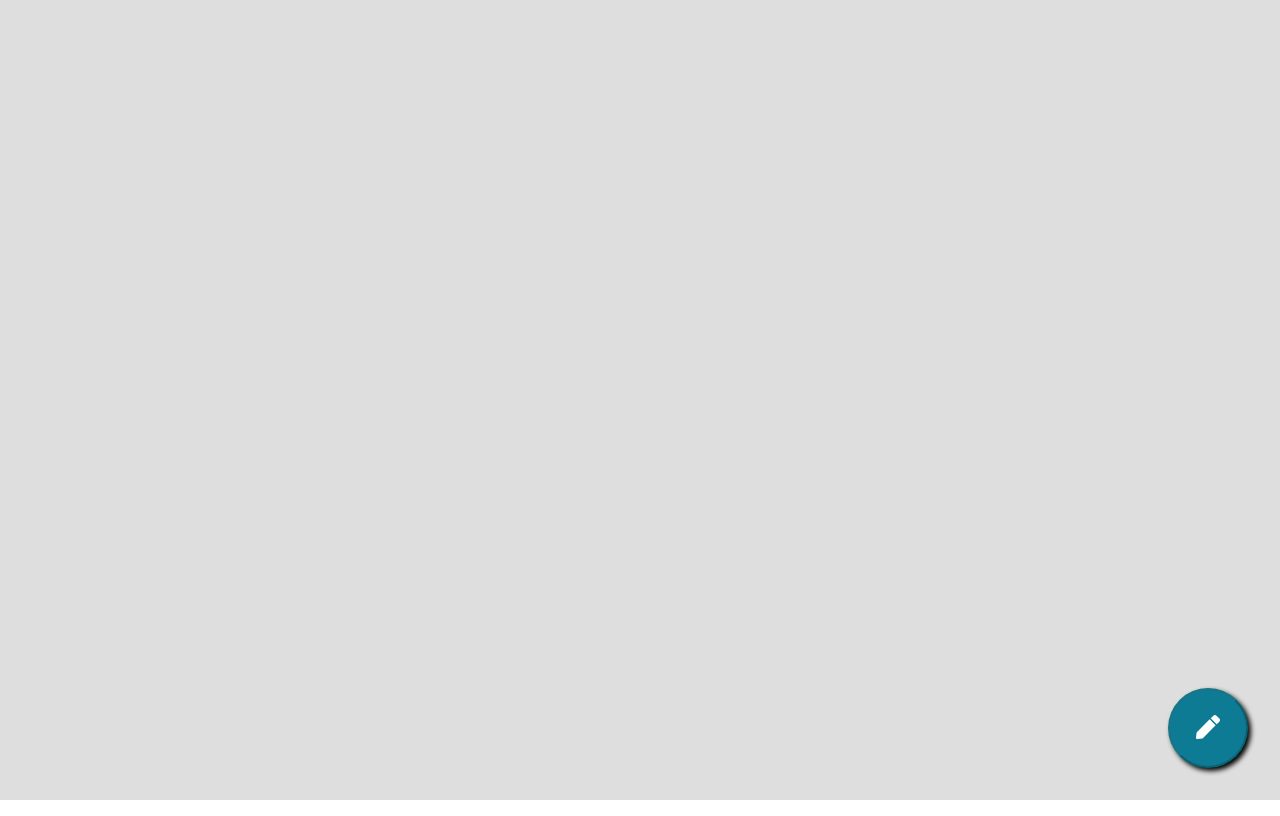
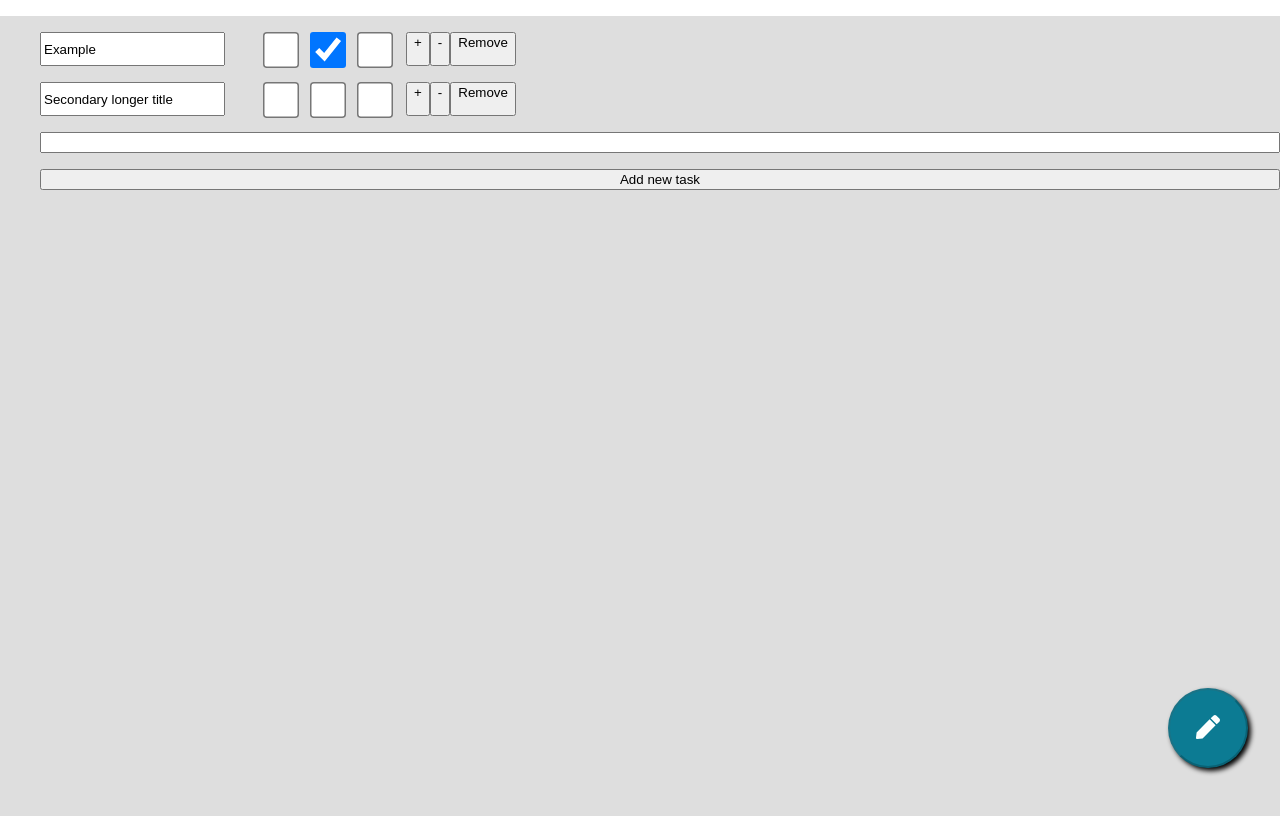
Before and after one commit to AuroraLS3/Good-Morning-dashboard, a React (Create React App) app in the folder application/: page / in a window 1280 px wide. Both pictures are taken after a click on the button 1208 px from the left and 728 px from the top of the page. Built offline with nearby package versions, Linux system fonts and the light colour scheme.

Commit message:
Added a checkbox feature

```diff
--- a/application/src/App.js
+++ b/application/src/App.js
@@ -1,13 +1,11 @@
 import "./App.css";
 import "./components/Dashboard.js";
 import Dashboard from "./components/Dashboard.js";
-import EditButton from "./components/EditButton.js";
 
 function App() {
     return (
         <div>
-            <Dashboard></Dashboard>
-            <EditButton />
+            <Dashboard />
         </div>
     );
 }
--- /dev/null
+++ b/application/src/components/Checkboxes.css
@@ -0,0 +1,40 @@
+.checkbox-column {
+    display: flex;
+    flex-direction: column;
+    padding-top: 1rem;
+}
+
+.checkbox-column > * {
+    margin-bottom: 1rem;
+}
+
+.checkbox-column label {
+    margin-right: -1rem;
+    font-size: 1.5rem;
+}
+
+.checkbox-row {
+    display: flex;
+    flex-direction: row;
+}
+
+.checkbox-row > * {
+    display: flex;
+    flex-direction: row;
+}
+
+.checkbox-row li::marker {
+    display: none;
+    color: transparent;
+}
+
+.checkbox {
+    padding-top: 0.2rem;
+    padding-right: 1rem;
+}
+
+.checkbox input {
+    transform: scale(1.5);
+    height: 1.5rem;
+    width: 1.5rem;
+}
--- /dev/null
+++ b/application/src/components/Checkboxes.js
@@ -0,0 +1,122 @@
+import "./Checkboxes.css";
+import React from "react";
+
+class Checkbox extends React.Component {
+    constructor(props) {
+        super(props);
+    }
+
+    render() {
+        return (
+            <li id={"checkbox-" + this.props.id} className="checkbox">
+                <input
+                    type="checkbox"
+                    checked={this.props.checked}
+                    onClick={this.props.toggleCheckbox}
+                ></input>
+            </li>
+        );
+    }
+}
+
+class CheckboxContainer extends React.Component {
+    constructor(props) {
+        super(props);
+    }
+
+    render() {
+        return (
+            <li id={"checkbox-row-" + this.props.id} className="checkbox-row">
+                {this.props.editMode ? (
+                    <input
+                        type="text"
+                        onInput={this.props.changeLabel}
+                        value={this.props.checkboxes.label}
+                    ></input>
+                ) : (
+                    <label>{this.props.checkboxes.label}</label>
+                )}
+                <ul>
+                    {this.props.checkboxes.checkboxes.map((checkbox, i) => {
+                        return (
+                            <Checkbox
+                                id={this.props.id + "-" + i}
+                                checked={checkbox.checked}
+                                toggleCheckbox={this.props.toggleCheckbox(i)}
+                            />
+                        );
+                    })}
+                </ul>
+                {this.props.editMode ? (
+                    <>
+                        <button
+                            className="add-checkbox-button"
+                            onClick={this.props.addCheckbox}
+                        >
+                            +
+                        </button>
+                        <button
+                            className="remove-checkbox-button"
+                            onClick={this.props.removeCheckbox}
+                        >
+                            -
+                        </button>
+                        <button
+                            className="remove-checkbox-row-button"
+                            onClick={this.props.removeCheckboxes}
+                        >
+                            Remove
+                        </button>
+                    </>
+                ) : (
+                    ""
+                )}
+            </li>
+        );
+    }
+}
+
+class Checkboxes extends React.Component {
+    constructor(props) {
+        super(props);
+    }
+
+    render() {
+        return (
+            <ul className="checkbox-column">
+                {this.props.checkboxes.map((checkboxContainer, i) => {
+                    return (
+                        <CheckboxContainer
+                            id={i}
+                            editMode={this.props.editMode}
+                            checkboxes={checkboxContainer}
+                            toggleCheckbox={this.props.toggleCheckbox(i)}
+                            removeCheckboxes={this.props.removeCheckboxes(i)}
+                            addCheckbox={this.props.addCheckbox(i)}
+                            removeCheckbox={this.props.removeCheckbox(i)}
+                            changeLabel={this.props.changeLabel(i)}
+                        />
+                    );
+                })}
+                {this.props.editMode ? (
+                    <>
+                        <input
+                            id="task-name-field"
+                            type="text"
+                        ></input>
+                        <button
+                            className="add-checkbox-row-button"
+                            onClick={this.props.addCheckboxes}
+                        >
+                            Add new task
+                        </button>
+                    </>
+                ) : (
+                    ""
+                )}
+            </ul>
+        );
+    }
+}
+
+export default Checkboxes;
--- a/application/src/components/Dashboard.js
+++ b/application/src/components/Dashboard.js
@@ -1,18 +1,98 @@
-import './Dashboard.css';
-import React from 'react';
+import "./Dashboard.css";
+import React from "react";
+import EditButton from "./EditButton.js";
+import Checkboxes from "./Checkboxes.js";
 
 class Dashboard extends React.Component {
-
     constructor(props) {
         super(props);
+        this.state = {
+            editMode: false,
+            checkboxes: [
+                {
+                    label: "Example",
+                    checkboxes: [
+                        { checked: false },
+                        { checked: true },
+                        { checked: false },
+                    ],
+                },
+                {
+                    label: "Secondary longer title",
+                    checkboxes: [
+                        { checked: false },
+                        { checked: false },
+                        { checked: false },
+                    ],
+                },
+            ],
+        };
+    }
+
+    toggleEditMode = () => {
+        this.setState({ editMode: !this.state.editMode });
+    };
+
+    toggleCheckbox = (i) => (j) => () => {
+        const checkboxState = this.state.checkboxes;
+        checkboxState[i].checkboxes[j].checked = !checkboxState[i].checkboxes[j]
+            .checked;
+        this.setState({ checkboxes: checkboxState });
+    };
+
+    addCheckboxes = () => {
+        const checkboxState = this.state.checkboxes;
+        checkboxState.push({
+            label: document.getElementById('task-name-field').value,
+            checkboxes: [{ checked: false }],
+        });
+        document.getElementById('task-name-field').value = "";
+        this.setState({ checkboxes: checkboxState });
+    };
+
+    removeCheckboxes = (i) => () => {
+        const checkboxState = this.state.checkboxes;
+        checkboxState.splice(i, 1);
+        this.setState({ checkboxes: checkboxState });
+    };
+
+    addCheckbox = (i) => () => {
+        const checkboxState = this.state.checkboxes;
+        checkboxState[i].checkboxes.push({ checked: false });
+        this.setState({ checkboxes: checkboxState });
+    };
+
+    removeCheckbox = (i) => () => {
+        const checkboxState = this.state.checkboxes;
+        checkboxState[i].checkboxes.splice(
+            checkboxState[i].checkboxes.length - 1,
+            1
+        );
+        this.setState({ checkboxes: checkboxState });
+    };
+
+    changeLabel = (i) => (event) => {
+        const checkboxState = this.state.checkboxes;
+        checkboxState[i].label = event.target.value;
+        this.setState({ checkboxes: checkboxState });
     }
 
     render() {
         return (
             <section className="dashboard">
-                {this.props.children}
+                <Checkboxes
+                    editMode={this.state.editMode}
+                    checkboxes={this.state.checkboxes}
+                    toggleCheckbox={this.toggleCheckbox}
+                    addCheckboxes={this.addCheckboxes}
+                    removeCheckboxes={this.removeCheckboxes}
+                    addCheckbox={this.addCheckbox}
+                    removeCheckbox={this.removeCheckbox}
+                    changeLabel={this.changeLabel}
+                />
+                <EditButton onClick={this.toggleEditMode} />
             </section>
-        )
+        );
     }
 }
 
```
Also changed, not shown: application/src/index.css (+8 -8 lines).
